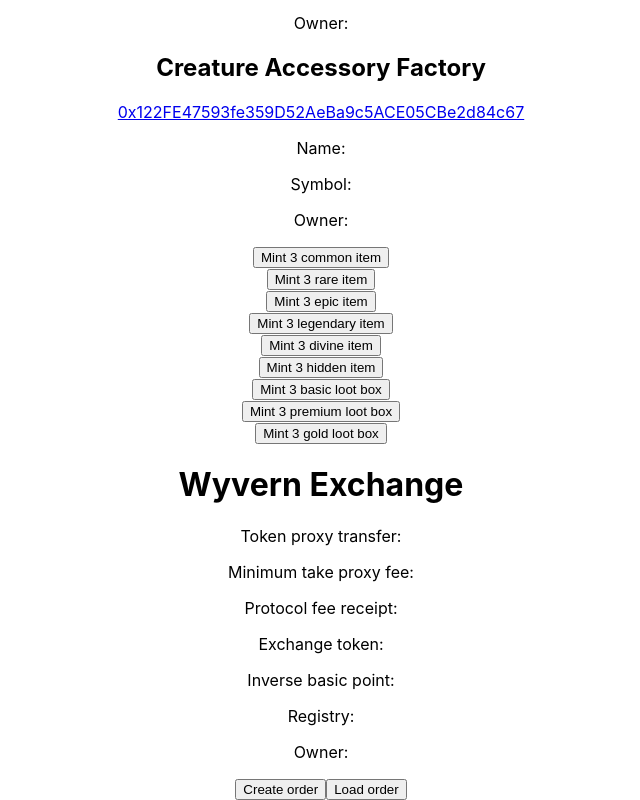
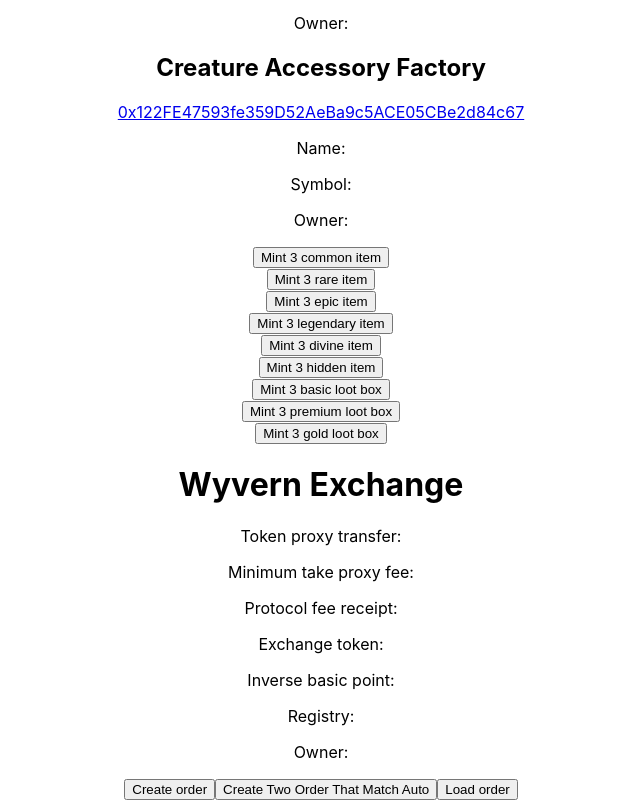
Before and after one commit to Ylgr/opensea-demo, a React (Create React App) app: page / in a window 1280 px wide. Shown: the part 866-1666 px from the top of the page, without its empty margins (319-959 px from the left). Built offline with nearby package versions, Linux system fonts and the light colour scheme.

Commit message:
(+) auto matching orders

```diff
--- a/src/App.js
+++ b/src/App.js
@@ -129,7 +129,6 @@
           creator: await contract.creatureAccessory.methods.creators(id).call(),
           totalSupply: await contract.creatureAccessory.methods.totalSupply(id).call(),
         })))
-        console.log('items: ', items)
 
         setCreatureAccessory({
           name: await contract.creatureAccessory.methods.name().call(),
@@ -291,6 +290,119 @@
         true
     ).send({from: currentAddress})
     console.log('recipt: ', recipt)
+  }
+
+  const createTwoOrderThatMatchAuto = async () => {
+    let buy = makeOrder(wyvernExchangeAddress, false)
+    let sell = makeOrder(wyvernExchangeAddress, true)
+    sell.side = 1
+    buy.feeMethod = 1
+    sell.feeMethod = 1
+    buy.paymentToken = '0x0000000000000000000000000000000000000000'
+    sell.paymentToken = '0x0000000000000000000000000000000000000000'
+    buy.basePrice = '10000'
+    sell.basePrice = '10000'
+    sell.takerProtocolFee = '100'
+    sell.takerRelayerFee = '100'
+    buy.takerProtocolFee = '100'
+    buy.takerRelayerFee = '100'
+
+    const canOderMatch = await contract.wyvernExchange.methods.ordersCanMatch_(
+        [buy.exchange, buy.maker, buy.taker, buy.feeRecipient, buy.target, buy.staticTarget, buy.paymentToken, sell.exchange, sell.maker, sell.taker, sell.feeRecipient, sell.target, sell.staticTarget, sell.paymentToken],
+        [buy.makerRelayerFee, buy.takerRelayerFee, buy.makerProtocolFee, buy.takerProtocolFee, buy.basePrice, buy.extra, buy.listingTime, buy.expirationTime, buy.salt, sell.makerRelayerFee, sell.takerRelayerFee, sell.makerProtocolFee, sell.takerProtocolFee, sell.basePrice, sell.extra, sell.listingTime, sell.expirationTime, sell.salt],
+        [buy.feeMethod, buy.side, buy.saleKind, buy.howToCall, sell.feeMethod, sell.side, sell.saleKind, sell.howToCall],
+        buy.calldata,
+        sell.calldata,
+        buy.replacementPattern,
+        sell.replacementPattern,
+        buy.staticExtradata,
+        sell.staticExtradata
+    ).call();
+    console.log('canOderMatch: ', canOderMatch);
+
+    const buyOrder = await contract.wyvernExchange.methods.approveOrder_(
+        [buy.exchange, buy.maker, buy.taker, buy.feeRecipient, buy.target, buy.staticTarget, buy.paymentToken],
+        [buy.makerRelayerFee, buy.takerRelayerFee, buy.makerProtocolFee, buy.takerProtocolFee, buy.basePrice, buy.extra, buy.listingTime, buy.expirationTime, buy.salt],
+        buy.feeMethod,
+        buy.side,
+        buy.saleKind,
+        buy.howToCall,
+        buy.calldata,
+        buy.replacementPattern,
+        buy.staticExtradata,
+        true
+    ).send({from: currentAddress})
+    console.log('buyOrder: ', buyOrder)
+
+    const sellOrder = await contract.wyvernExchange.methods.approveOrder_(
+        [sell.exchange, sell.maker, sell.taker, sell.feeRecipient, sell.target, sell.staticTarget, sell.paymentToken],
+        [sell.makerRelayerFee, sell.takerRelayerFee, sell.makerProtocolFee, sell.takerProtocolFee, sell.basePrice, sell.extra, sell.listingTime, sell.expirationTime, sell.salt],
+        sell.feeMethod,
+        sell.side,
+        sell.saleKind,
+        sell.howToCall,
+        sell.calldata,
+        sell.replacementPattern,
+        sell.staticExtradata,
+        true
+    ).send({from: currentAddress})
+    console.log('sellOrder: ', sellOrder)
+    const buyHash = hashOrder(buy)
+    const sellHash = hashOrder(sell)
+
+    let buySignature = await web3.eth.sign(buyHash, currentAddress)
+    buySignature = buySignature.substr(2)
+    const br = '0x' + buySignature.slice(0, 64)
+    const bs = '0x' + buySignature.slice(64, 128)
+    const bv = 27 + parseInt('0x' + buySignature.slice(128, 130), 16)
+    let sellSignature = await web3.eth.sign(sellHash, currentAddress)
+    sellSignature = sellSignature.substr(2)
+    const sr = '0x' + sellSignature.slice(0, 64)
+    const ss = '0x' + sellSignature.slice(64, 128)
+    const sv = 27 + parseInt('0x' + sellSignature.slice(128, 130), 16)
+
+    const autoMatchingOrder =  await contract.wyvernExchange.methods.atomicMatch_(
+        [buy.exchange, buy.maker, buy.taker, buy.feeRecipient, buy.target, buy.staticTarget, buy.paymentToken, sell.exchange, sell.maker, sell.taker, sell.feeRecipient, sell.target, sell.staticTarget, sell.paymentToken],
+        [buy.makerRelayerFee, buy.takerRelayerFee, buy.makerProtocolFee, buy.takerProtocolFee, buy.basePrice, buy.extra, buy.listingTime, buy.expirationTime, buy.salt, sell.makerRelayerFee, sell.takerRelayerFee, sell.makerProtocolFee, sell.takerProtocolFee, sell.basePrice, sell.extra, sell.listingTime, sell.expirationTime, sell.salt],
+        [buy.feeMethod, buy.side, buy.saleKind, buy.howToCall, sell.feeMethod, sell.side, sell.saleKind, sell.howToCall],
+        buy.calldata,
+        sell.calldata,
+        buy.replacementPattern,
+        sell.replacementPattern,
+        buy.staticExtradata,
+        sell.staticExtradata,
+        [bv, sv],
+        [br, bs, sr, ss, '0x0000000000000000000000000000000000000000000000000000000000000000']
+    ).send({from: currentAddress})
+    console.log('autoMatchingOrder: ', autoMatchingOrder);
+  }
+
+  const hashOrder = (order) => {
+    return web3.utils.soliditySha3(
+        {type: 'address', value: order.exchange},
+        {type: 'address', value: order.maker},
+        {type: 'address', value: order.taker},
+        {type: 'uint', value: order.makerRelayerFee},
+        {type: 'uint', value: order.takerRelayerFee},
+        {type: 'uint', value: order.takerProtocolFee},
+        {type: 'uint', value: order.takerProtocolFee},
+        {type: 'address', value: order.feeRecipient},
+        {type: 'uint8', value: order.feeMethod},
+        {type: 'uint8', value: order.side},
+        {type: 'uint8', value: order.saleKind},
+        {type: 'address', value: order.target},
+        {type: 'uint8', value: order.howToCall},
+        {type: 'bytes', value: order.calldata},
+        {type: 'bytes', value: order.replacementPattern},
+        {type: 'address', value: order.staticTarget},
+        {type: 'bytes', value: order.staticExtradata},
+        {type: 'address', value: order.paymentToken},
+        {type: 'uint', value: order.basePrice},
+        {type: 'uint', value: order.extra},
+        {type: 'uint', value: order.listingTime},
+        {type: 'uint', value: order.expirationTime},
+        {type: 'uint', value: order.salt}
+    ).toString('hex')
   }
 
   const makeOrder = (exchange, isMaker) => ({
@@ -478,6 +590,7 @@
         <Row>
           <Col>
             <Button onClick={() => createOrder()}>Create order</Button>
+            <Button onClick={() => createTwoOrderThatMatchAuto()}>Create Two Order That Match Auto</Button>
             <Button onClick={() => loadOrder()}>Load order</Button>
           </Col>
         </Row>
```
